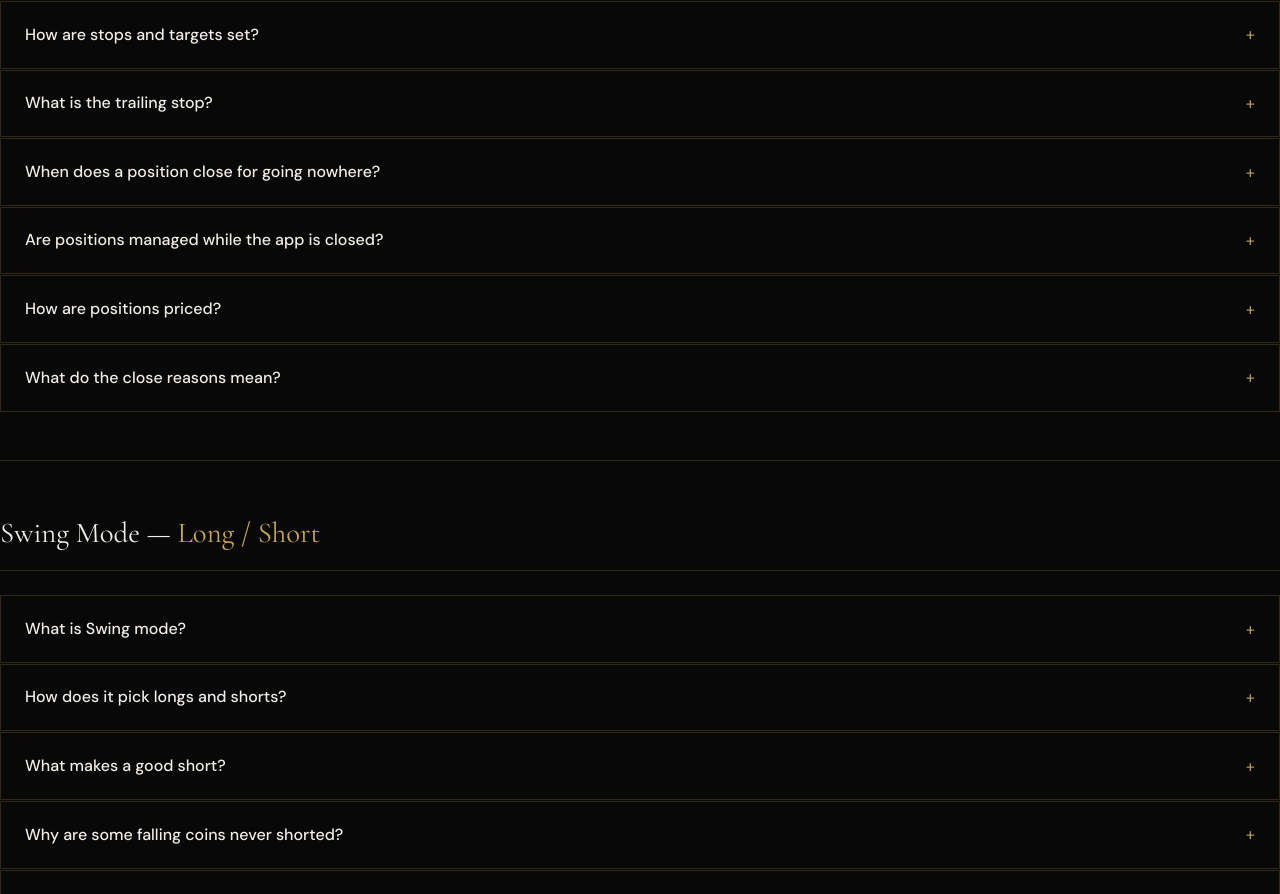
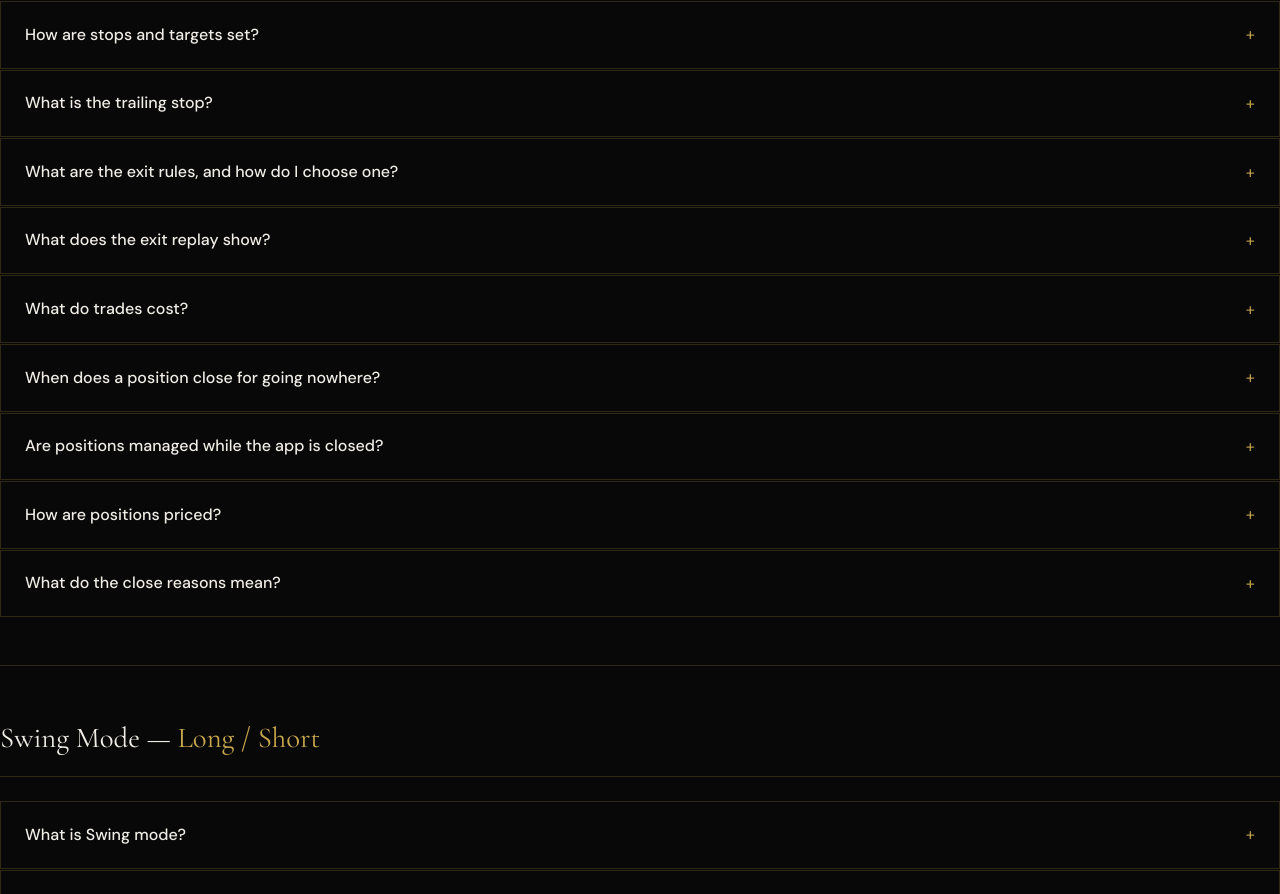
Before and after one commit to DhatWay/aurum-app, a plain HTML site: page help.html in a window 1280 px wide. Shown: the part 3374-4268 px from the top of the page. Drawn offline with nearby package versions, Linux system fonts and the light colour scheme.

Commit message:
Update help.html

```diff
--- a/help.html
+++ b/help.html
@@ -615,7 +615,7 @@
         <div class="faq-question-text">What do position alerts mean?</div>
         <div class="faq-icon">+</div>
       </div>
-      <div class="faq-answer">Notices from the position monitor: stop or target hit, stop trailed, stale timeout, swing reversal, or a price it could not fetch. They show in every scoring mode, in a scrollable box with a count and a DELETE ALL button, each labelled and colour-coded: <strong>green</strong> when a stop has been raised or profit banked (<em>STOP TRAILED</em>, <em>TRAILING STOP</em>, <em>TARGET REACHED</em>), <strong>gold</strong> for a swing (<em>SWING REVERSAL</em>), <strong>red</strong> for a loss. These are how the system tells you where your stops are moving and when to swing. Momentary &ldquo;price unavailable&rdquo; misses are left out, since the monitor retries and falls back on its own — System Diagnostics &rarr; SCAN checks for any position that genuinely can&rsquo;t be priced.</div>
+      <div class="faq-answer">Notices from the position monitor: stop or target hit, stop trailed, stale timeout, swing reversal, or a price it could not fetch. They show in every scoring mode, in a scrollable box with a count and a DELETE ALL button, each labelled and colour-coded: <strong>green</strong> when a stop has been raised or profit banked (<em>STOP TRAILED</em>, <em>SCALED OUT</em>, <em>TRAILING STOP</em>, <em>TARGET REACHED</em>), <strong>gold</strong> for a swing (<em>SWING REVERSAL</em>), <strong>red</strong> for a loss. These are how the system tells you where your stops are moving and when to swing. Momentary &ldquo;price unavailable&rdquo; misses are left out, since the monitor retries and falls back on its own — System Diagnostics &rarr; SCAN checks for any position that genuinely can&rsquo;t be priced.</div>
     </div>
 
 
@@ -624,7 +624,7 @@
         <div class="faq-question-text">What does the MARKET REGIME switch do?</div>
         <div class="faq-icon">+</div>
       </div>
-      <div class="faq-answer">It stops the system buying longs while the whole market is falling. Before each crypto scan it checks <strong>BTC and ETH</strong> — BTC leads the market, ETH leads the altcoins. While <strong>either</strong> is in a confirmed downtrend (price at least 2% below its 50-day average, the 20-day below the 50-day and still falling), no new longs open. Shorts carry on, since a downtrend is when they should work. Each scan logs what BTC and ETH are reading. On October 27 the scan opened ten longs while ETH was in a confirmed downtrend, and most were stopped out; with this on, it would have opened only the two shorts. <strong>It starts OFF</strong>, for one honest reason: crypto has been in a bear market for a year, and your September record of 79% was made inside it. Whether this would have blocked those winners too is untested — so turn it on, watch what the log says it pauses, and turn it off if it&rsquo;s holding back longs that look strong.</div>
+      <div class="faq-answer">It stops the system buying longs while the whole market is falling. Before each crypto scan it checks <strong>BTC and ETH</strong> — BTC leads the market, ETH leads the altcoins. While <strong>either</strong> is in a confirmed downtrend (price at least 2% below its 50-day average, the 20-day below the 50-day and still falling), no new longs open. Shorts carry on, since a downtrend is when they should work. Each scan logs what BTC and ETH are reading. On October 27 the scan opened ten longs while ETH was in a confirmed downtrend, and most were stopped out; with this on, it would have opened only the two shorts. <strong>It is now ON</strong> — <span class="mono">add_exit_rules_and_fees.sql</span> switched it on, since seven of the eight biggest losses in late October were longs bought while the market was falling. One honest caveat: your September record of 79% was made inside the same bear market, and whether this would have blocked those winners too is untested — watch what the log says it pauses, and turn it off if it&rsquo;s holding back longs that look strong.</div>
     </div>
 
     <div class="faq-item" data-keywords="background experiment fast coin shorts shadow test theory">
@@ -717,7 +717,31 @@
         <div class="faq-question-text">What is the trailing stop?</div>
         <div class="faq-icon">+</div>
       </div>
-      <div class="faq-answer">Once a position is up <strong>half a day&rsquo;s normal movement</strong>, its stop moves to <strong>breakeven</strong>, then follows the price <strong>half a day&rsquo;s movement behind</strong>. It only ever tightens, so a position that has gained can no longer turn into a loss. On a coin moving 3.82% a day it activates at <span class="mono">+1.91%</span> and trails 1.91% behind. Shorts work the same way in reverse. It runs in every mode.</div>
+      <div class="faq-answer">It follows the <strong>exit rule</strong> in force (next question). Under the current rule, once a position is up <strong>half a day&rsquo;s normal movement</strong>, its stop moves to <strong>breakeven</strong>, then follows the price <strong>half a day&rsquo;s movement behind</strong>. It only ever tightens, so a position that has gained can no longer turn into a loss before fees. On a coin moving 3.82% a day it activates at <span class="mono">+1.91%</span> and trails 1.91% behind. Shorts work the same way in reverse. It runs in every mode.</div>
+    </div>
+
+    <div class="faq-item" data-keywords="exit rule rules scale out bank half let winners run wide trail choose">
+      <div class="faq-question" onclick="toggleFaq(this)">
+        <div class="faq-question-text">What are the exit rules, and how do I choose one?</div>
+        <div class="faq-icon">+</div>
+      </div>
+      <div class="faq-answer">Every rule keeps the original stop, two days&rsquo; movement from entry, so a losing trade costs the same under all of them. They differ in how a winner is handled. <strong>Current</strong> — breakeven at half a day&rsquo;s movement, then trails half a day behind; the 2:1 target closes it. <strong>Wide trail</strong> — breakeven at one day&rsquo;s movement, then trails a day and a half behind; the target closes it. <strong>Scale out</strong> — breakeven at one day&rsquo;s movement; at two days&rsquo; movement, as much as the trade risked, <strong>half is closed and banked</strong>, and the rest trails a day and a half behind with no target, so a big move keeps paying. The banked half counts in your balance at once. <strong>No trailing</strong> — the original stop and target only. Choose in <strong>Exits &amp; Fees</strong> on the Simulator: run the replay, and tap <strong>USE</strong> on a rule only if it clearly leads on your own trades. Open positions follow a new rule from the monitor&rsquo;s next check. Then leave it alone until 50 trades have closed under it — the panel counts them. Changing rules sooner means no rule is ever judged on enough trades.</div>
+    </div>
+
+    <div class="faq-item" data-keywords="replay exit replay history hourly prices best move favour">
+      <div class="faq-question" onclick="toggleFaq(this)">
+        <div class="faq-question-text">What does the exit replay show?</div>
+        <div class="faq-icon">+</div>
+      </div>
+      <div class="faq-answer"><strong>REPLAY MY TRADES</strong> fetches each closed trade&rsquo;s real hourly prices from the hour it opened and walks it through every exit rule the way the position monitor manages a position — timeouts, stops, scale-outs and targets — with fees. For each rule it shows the total, the win rate, the average win and the average loss; the leader is in gold. It also lists how far each trade went your way while it was open, in percent and in days of movement: if few trades ever reach two days&rsquo; movement, scaling out rarely triggers. Hourly prices miss a touch inside an hour, the same for every rule, and with a few dozen trades a gap of a few dollars a trade is noise. Prices come through <em>market-proxy</em>; with a CoinGecko key set there it takes under a minute, without one about 3 seconds a trade. <strong>COPY</strong> copies the results as text.</div>
+    </div>
+
+    <div class="faq-item" data-keywords="fees cost commission kraken spot futures taker tier">
+      <div class="faq-question" onclick="toggleFaq(this)">
+        <div class="faq-question-text">What do trades cost?</div>
+        <div class="faq-icon">+</div>
+      </div>
+      <div class="faq-answer">What a real exchange would charge, taken off each trade when it closes, for the way in and the way out. Rates are <strong>Kraken Pro&rsquo;s</strong> taker rates — what an order pays when it fills at once, as a stop does. Crypto <strong>longs</strong> are spot trades: <span class="mono">0.80%</span> a side for a new account, <span class="mono">0.60%</span> from $2,500 of spot trading in 30 days, <span class="mono">0.38%</span> from $10,000, and lower with more volume. Crypto <strong>shorts</strong> are perpetual futures, the regulated way to short crypto in the US: <span class="mono">0.05%</span> a side, falling with the same tiers. The tier comes from this account&rsquo;s own spot trading over the last 30 days, shown in <strong>Exits &amp; Fees</strong>. At the first tier a $500 long costs about $8 to open and close, and a $500 short about $0.50. Futures funding payments are not included. Stocks keep their commission of $0.65 an order. Crypto trades used to be recorded with no fees at all, which made every result look better than real money would have done. <strong>Trading Fees</strong> in Performance Analytics and the PDF report show the total.</div>
     </div>
 
     <div class="faq-item" data-keywords="stale timeout close going nowhere 168 48 hours">
@@ -749,7 +773,7 @@
         <div class="faq-question-text">What do the close reasons mean?</div>
         <div class="faq-icon">+</div>
       </div>
-      <div class="faq-answer"><strong>target_reached</strong> — hit its target. <strong>stop_loss_triggered</strong> — hit its original stop, a loss. <strong>trailing_stop</strong> — gained, then turned, and the trailed stop closed it. <strong>stale_timeout</strong> — flat past the stale window. <strong>max_hold</strong> — reached two weeks. <strong>swing_review</strong> — closed by Swing mode to reverse. <strong>manual_close</strong> — closed by you.</div>
+      <div class="faq-answer"><strong>target_reached</strong> — hit its target. <strong>stop_loss_triggered</strong> — hit its original stop, a loss. <strong>trailing_stop</strong> — gained, then turned, and the trailed stop closed it. <strong>stale_timeout</strong> — flat past the stale window. <strong>max_hold</strong> — reached two weeks. <strong>swing_review</strong> — closed by Swing mode to reverse. <strong>manual_close</strong> — closed by you. A position that <strong>scaled out</strong> keeps its final reason; the half banked earlier is included in its result, and a <em>SCALED OUT</em> alert marks when it happened.</div>
     </div>
 
   </div>
```
